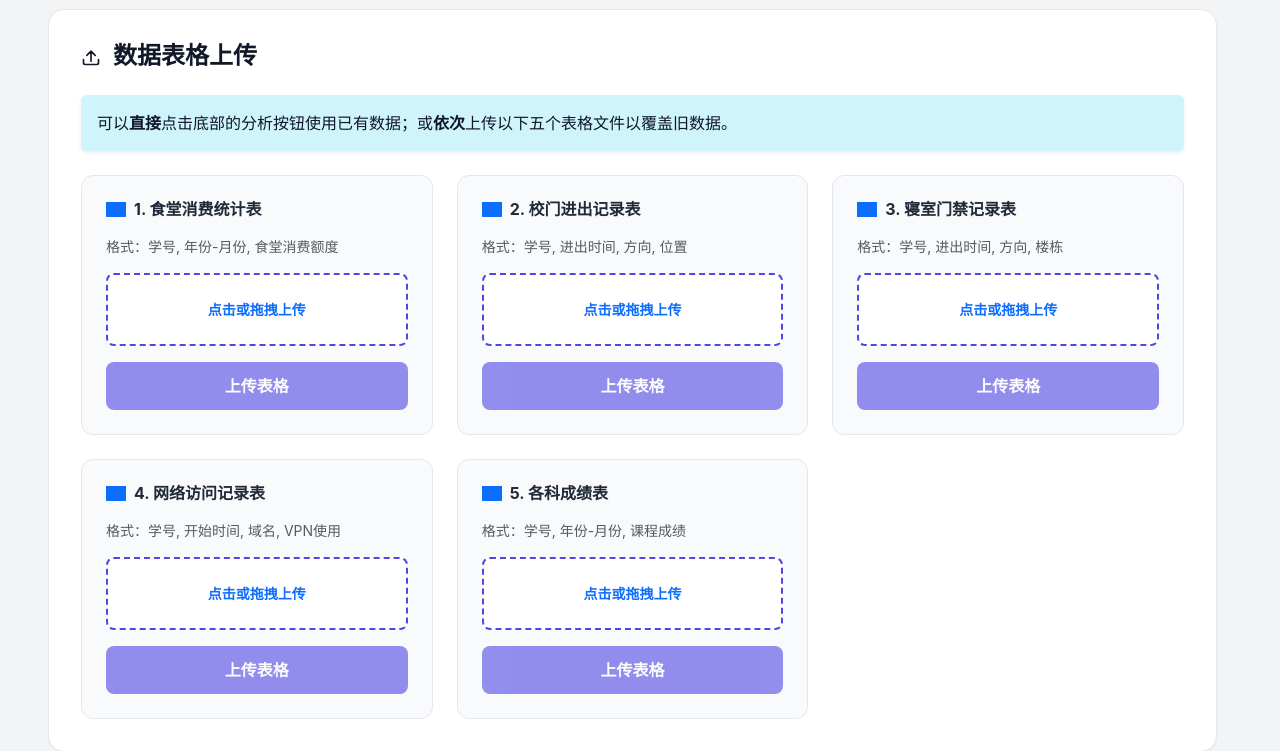
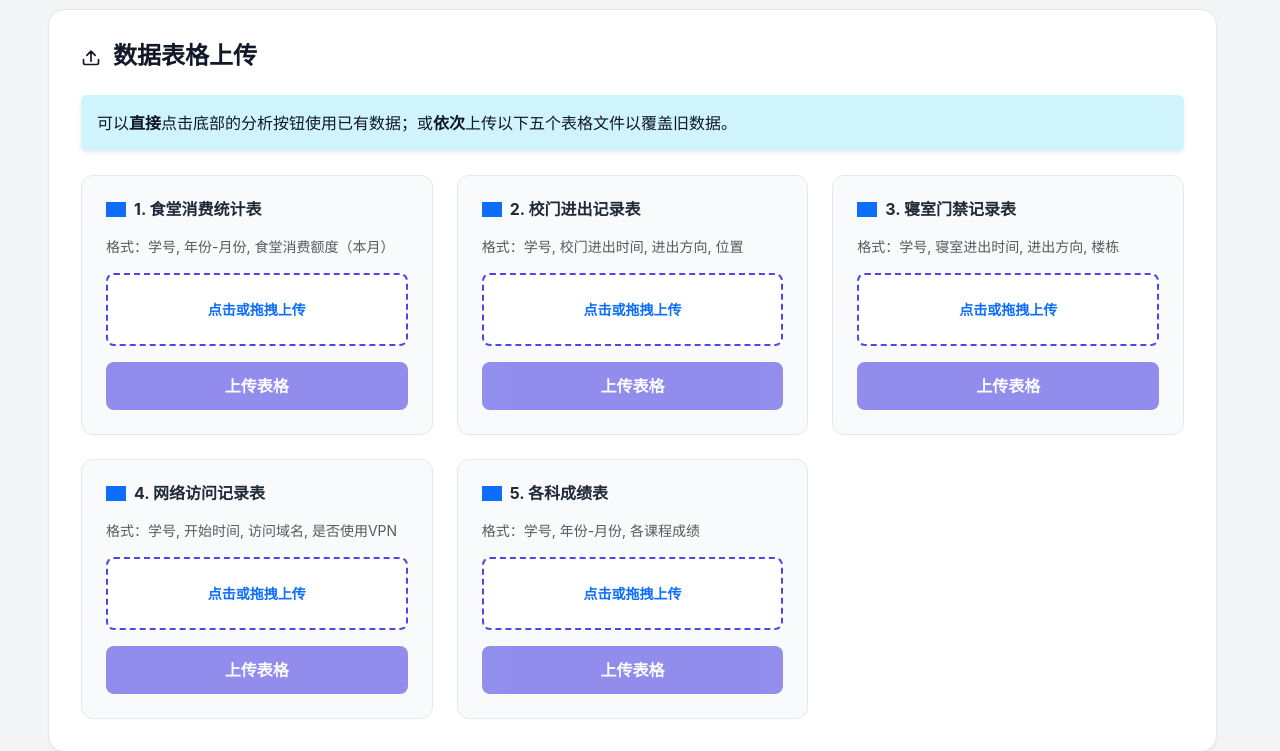
Before and after one commit to RTFOX2600/MentalHealthProject, a Django app: page /mental_health/demo/ in a window 1280 px wide. Shown: the part 224-975 px from the top of the page. Run offline with Django 5.2, Linux system fonts and the light colour scheme; the visitor is signed in with stand-in values (Sample User, id 1); parts of the project's set-up code (start-up, migrations or seed data) failed here and were passed over; some libraries are stand-ins or nearby versions; grey boxes are pictures that could not be loaded.

```diff
--- a/mental_health/templates/mental_health/demo.html
+++ b/mental_health/templates/mental_health/demo.html
@@ -37,7 +37,7 @@
                     <span class="mh-icon text-primary" style="-webkit-mask-image: url('{% static 'icons/canteen.svg' %}'); mask-image: url('{% static 'icons/canteen.svg' %}');"></span>
                     1. 食堂消费统计表
                 </h3>
-                <p class="small text-muted mb-3">格式：学号, 年份-月份, 食堂消费额度</p>
+                <p class="small text-muted mb-3">格式：学号, 年份-月份, 食堂消费额度（本月）</p>
                 <div class="upload-form" id="canteen-form">
                     <div class="mh-upload-area mb-3" onclick="document.getElementById('canteen-file').click()">
                         <p class="mb-0 small fw-bold text-primary">点击或拖拽上传</p>
@@ -58,7 +58,7 @@
                     <span class="mh-icon text-primary" style="-webkit-mask-image: url('{% static 'icons/gate.svg' %}'); mask-image: url('{% static 'icons/gate.svg' %}');"></span>
                     2. 校门进出记录表
                 </h3>
-                <p class="small text-muted mb-3">格式：学号, 进出时间, 方向, 位置</p>
+                <p class="small text-muted mb-3">格式：学号, 校门进出时间, 进出方向, 位置</p>
                 <div class="upload-form" id="school-gate-form">
                     <div class="mh-upload-area mb-3" onclick="document.getElementById('school-gate-file').click()">
                         <p class="mb-0 small fw-bold text-primary">点击或拖拽上传</p>
@@ -79,7 +79,7 @@
                     <span class="mh-icon text-primary" style="-webkit-mask-image: url('{% static 'icons/dorm.svg' %}'); mask-image: url('{% static 'icons/dorm.svg' %}');"></span>
                     3. 寝室门禁记录表
                 </h3>
-                <p class="small text-muted mb-3">格式：学号, 进出时间, 方向, 楼栋</p>
+                <p class="small text-muted mb-3">格式：学号, 寝室进出时间, 进出方向, 楼栋</p>
                 <div class="upload-form" id="dorm-gate-form">
                     <div class="mh-upload-area mb-3" onclick="document.getElementById('dorm-gate-file').click()">
                         <p class="mb-0 small fw-bold text-primary">点击或拖拽上传</p>
@@ -100,7 +100,7 @@
                     <span class="mh-icon text-primary" style="-webkit-mask-image: url('{% static 'icons/network.svg' %}'); mask-image: url('{% static 'icons/network.svg' %}');"></span>
                     4. 网络访问记录表
                 </h3>
-                <p class="small text-muted mb-3">格式：学号, 开始时间, 域名, VPN使用</p>
+                <p class="small text-muted mb-3">格式：学号, 开始时间, 访问域名, 是否使用VPN</p>
                 <div class="upload-form" id="network-form">
                     <div class="mh-upload-area mb-3" onclick="document.getElementById('network-file').click()">
                         <p class="mb-0 small fw-bold text-primary">点击或拖拽上传</p>
@@ -121,7 +121,7 @@
                     <span class="mh-icon text-primary" style="-webkit-mask-image: url('{% static 'icons/grades.svg' %}'); mask-image: url('{% static 'icons/grades.svg' %}');"></span>
                     5. 各科成绩表
                 </h3>
-                <p class="small text-muted mb-3">格式：学号, 年份-月份, 课程成绩</p>
+                <p class="small text-muted mb-3">格式：学号, 年份-月份, 各课程成绩</p>
                 <div class="upload-form" id="grades-form">
                     <div class="mh-upload-area mb-3" onclick="document.getElementById('grades-file').click()">
                         <p class="mb-0 small fw-bold text-primary">点击或拖拽上传</p>
```
Also changed, not shown: mental_health/tasks.py (+5 -5 lines).
